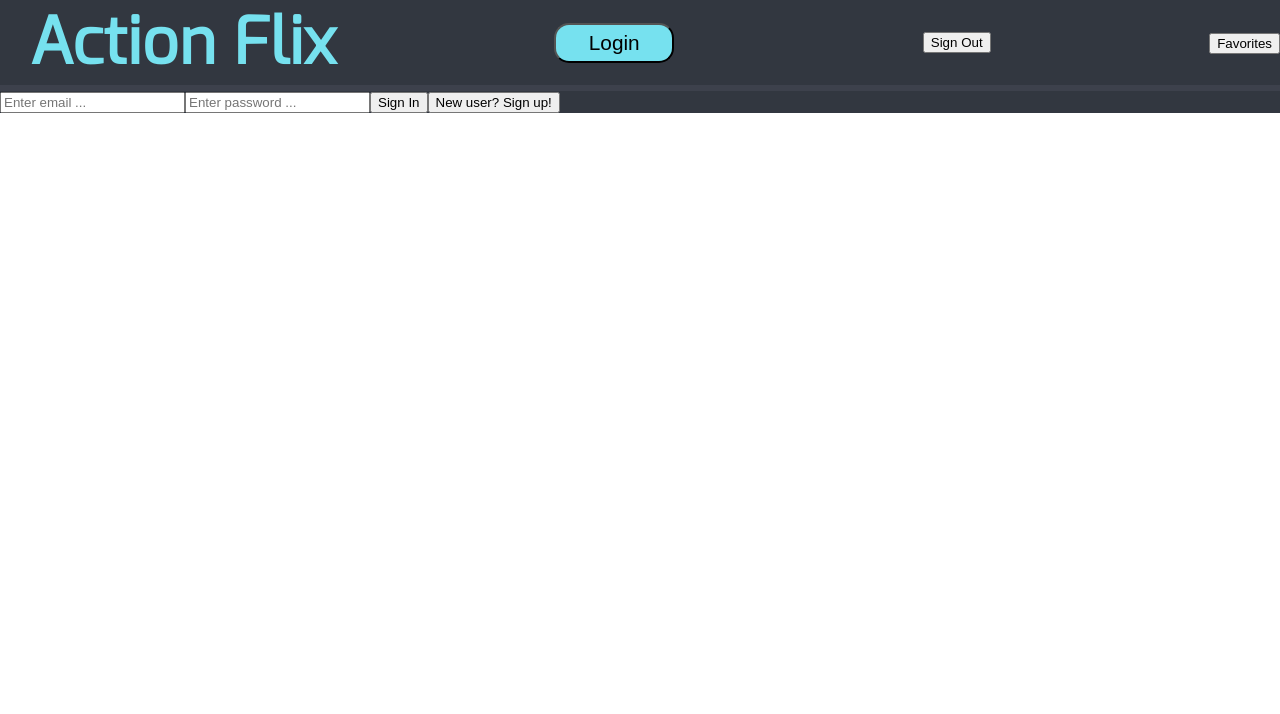
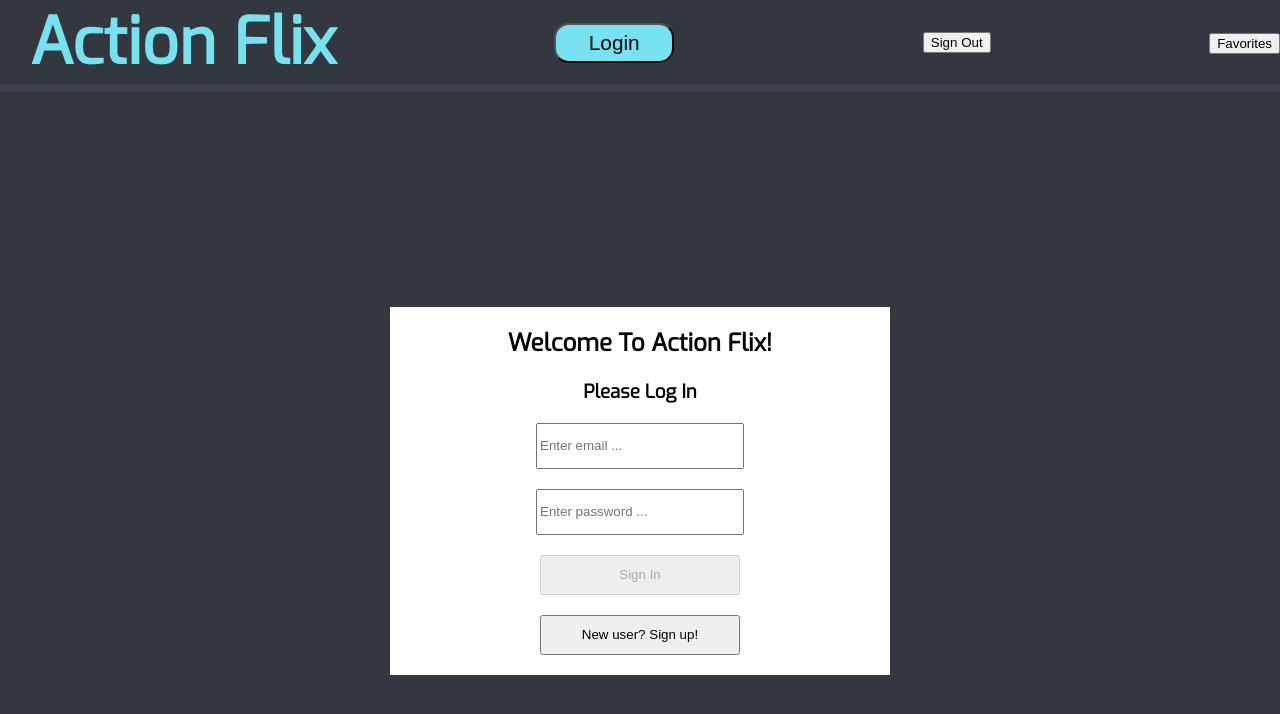
Before and after one commit to kayleenovak/action-flix, a React (Create React App) app: page /login in a window 1280 px wide. Shown: the top 714 px of the page. Built offline with nearby package versions, Linux system fonts and the light colour scheme.

Commit message:
Buttons in login/signup form are now properly disabled and renabling

```diff
--- a/src/components/App/App.css
+++ b/src/components/App/App.css
@@ -1,4 +1,5 @@
 .App {
   background-color: #323740;
   font-family: 'Exo', sans-serif;
+  height: 100vh;
 }
--- /dev/null
+++ b/src/components/SignUp/SignUp.css
@@ -0,0 +1,35 @@
+.form-container {
+  background-color: #323740;
+  height: 100%;
+  width: 100%;
+  display: flex;
+  justify-content: center;
+  align-items: center;
+}
+
+form {
+  display: flex;
+  flex-direction: column;
+  justify-content: center;
+  align-items: center;
+  background-color: white;
+  width: 500px;
+}
+
+form * {
+  margin-bottom: 20px;
+  height: 40px;
+  width: 200px;
+}
+
+.inner-container {
+  display: flex;
+  justify-content: center;
+  flex-direction: column;
+  background-color: white;
+  margin: 0 auto;
+}
+
+.message-container {
+  text-align: center;
+}
--- a/src/components/SignUp/SignUp.js
+++ b/src/components/SignUp/SignUp.js
@@ -3,6 +3,7 @@ import { Redirect } from 'react-router-dom'
 import { getUser } from '../../thunks/signIn.js'
 import { createUser } from '../../thunks/createUser.js'
 import { connect } from 'react-redux'
+import './SignUp.css'
 
 export class SignUp extends Component {
   constructor() {
@@ -11,7 +12,8 @@ export class SignUp extends Component {
       name: '',
       email: '',
       password: '',
-      showSignIn: true
+      showSignIn: true,
+      disableButton: true
     }
   }
 
@@ -19,6 +21,16 @@ export class SignUp extends Component {
     const { name, value } = e.target
     this.setState({
       [name]: value
+    }, () => {
+      if(this.state.showSignIn && this.state.email !== '' && this.state.password  !== '') {
+        this.setState({
+          disableButton: false
+        })
+      } else if  (!this.state.showSignIn && this.state.email !== ''  && this.state.password !== '' && this.state.name !== '') {
+        this.setState({
+          disableButton: false
+        })
+    }
   })
 }
 
@@ -47,20 +59,29 @@ export class SignUp extends Component {
     const {name, email, password, showSignIn} = this.state
     const signUpBtnName = showSignIn ? 'Sign In' : 'Sign Up'
     const newUserBtnName = showSignIn ? 'New user? Sign up!' : 'Log in'
+    const popUpMessage = showSignIn ? 'Please Log In' : 'Create Account'
     const errorMessage = showSignIn ? 'email and password do not match' : 'email already exists'
 
     if (this.props.user) return <Redirect to='/' />
     return (
+      <div className="form-container">
+        <div className="inner-container">
+          <article className="message-container">
+            <h1>Welcome To Action Flix!</h1>
+            <h3>{popUpMessage}</h3>
+          </article>
           <form onSubmit={ this.handleSubmit }>
         {
           !showSignIn ? <input name="name" value={name} placeholder='Enter name ...' onChange={ this.handleChange } /> : ''
         }
           <input name="email" value={email} placeholder='Enter email ...' onChange={ this.handleChange } className='email-input'/>
           <input name="password" value={password} placeholder='Enter password ...' onChange={ this.handleChange } />
-        <button className='submit-sign-up' onClick={this.handleSubmit}>{signUpBtnName}</button>
+          <button className='submit-sign-up' disabled={this.state.disableButton} onClick={this.handleSubmit}>{signUpBtnName}</button>
           <button className='signin-toggle' onClick={this.handleSignUp}>{newUserBtnName}</button>
           { this.props.hasErrored ? <h3>{errorMessage}</h3> : undefined }
           </form>
+        </div>
+      </div>
     )
   }
 }
```
Lines whose indentation alone changed are shown as unchanged.
